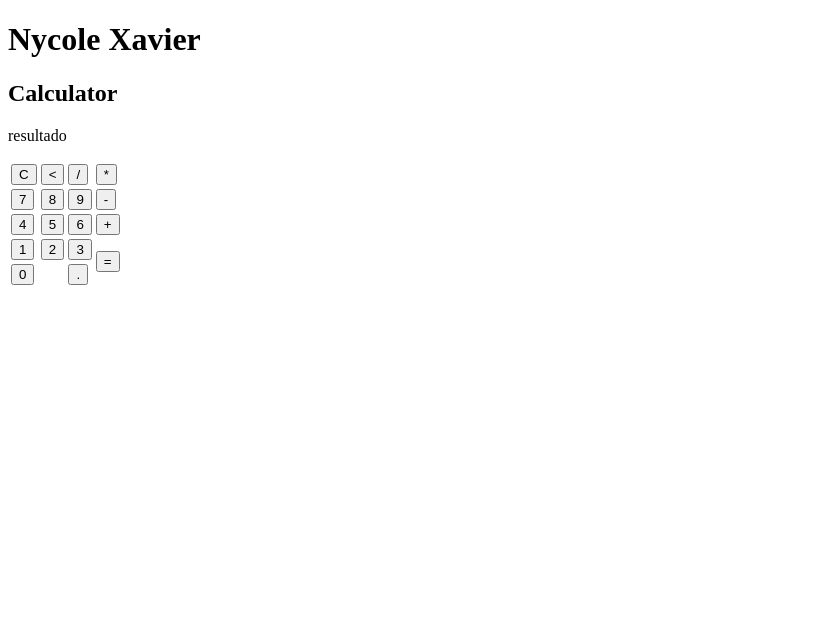
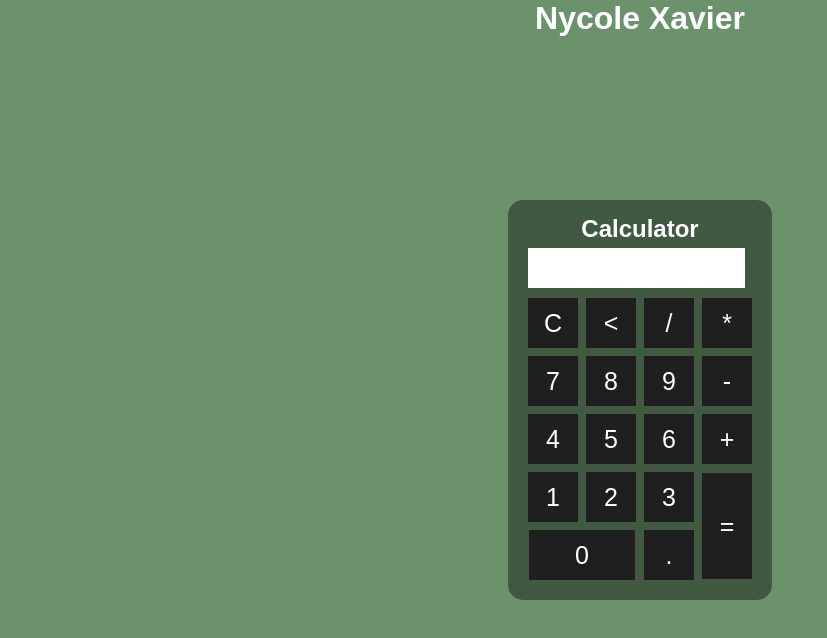
Before and after one commit to nycolexavier/calculator-javascript, a plain HTML site: page index.html in a window 1280 px wide. Shown: the whole page, without its empty margins (0-827 px from the left). Drawn offline with Linux system fonts and the light colour scheme.

Commit message:
finish calculator

```diff
--- a/calculator.js
+++ b/calculator.js
@@ -0,0 +1,26 @@
+function insert(num) {
+    var numero = document.getElementById('resultado').innerHTML;
+
+    document.getElementById('resultado').innerHTML = numero + num;
+}
+
+function clean ( ) {
+    document.getElementById('resultado').innerHTML = ""
+}
+
+function back () {
+    var resultado = document.getElementById('resultado').innerHTML;
+
+    document.getElementById('resultado').innerHTML = resultado.substring(0, resultado.length -1);
+}
+
+function calcular (){
+    var resultado = document.getElementById('resultado').innerHTML;
+
+    if(resultado){
+        document.getElementById('resultado').innerHTML = eval(resultado);
+    }
+    else {
+        document.getElementById('resultado').innerHTML = 'nada...'
+    }
+}
--- a/index.html
+++ b/index.html
@@ -13,35 +13,35 @@
         <h1>Nycole Xavier</h1>
         <div class="calculadora">
             <h2>Calculator</h2>
-            <p id="resultado" >resultado</p>
+            <p id="resultado" ></p>
             <table>
                 <tr>
-                    <td> <button>C</button> </td>
-                    <td> <button><</button> </td>
-                    <td> <button>/</button> </td>
-                    <td> <button>*</button> </td>
+                    <td> <button class="botao"  onclick="clean()">C</button> </td>
+                    <td> <button class="botao" onclick="back()"><</button> </td>
+                    <td> <button class="botao" onclick="insert('/')">/</button> </td>
+                    <td> <button class="botao" onclick="insert('*')">*</button> </td>
                 </tr>
                 <tr>
-                    <td> <button>7</button> </td>
-                    <td> <button>8</button> </td>
-                    <td> <button>9</button> </td>
-                    <td> <button>-</button> </td>
+                    <td> <button class="botao"  onclick="insert('7')">7</button> </td>
+                    <td> <button class="botao"  onclick="insert('8')">8</button> </td>
+                    <td> <button class="botao"  onclick="insert('9')">9</button> </td>
+                    <td> <button class="botao" onclick="insert('-')">-</button> </td>
                 </tr>
                 <tr>
-                    <td> <button>4</button> </td>
-                    <td> <button>5</button> </td>
-                    <td> <button>6</button> </td>
-                    <td> <button>+</button> </td>
+                    <td> <button class="botao"  onclick="insert('4')">4</button> </td>
+                    <td> <button class="botao"  onclick="insert('5')">5</button> </td>
+                    <td> <button class="botao"  onclick="insert('6')">6</button> </td>
+                    <td> <button class="botao" onclick="insert('+')">+</button> </td>
                 </tr>
                 <tr>
-                    <td> <button>1</button> </td>
-                    <td> <button>2</button> </td>
-                    <td> <button>3</button> </td>
-                    <td rowspan="2" > <button>=</button> </td>
+                    <td> <button class="botao"  onclick="insert('1')">1</button> </td>
+                    <td> <button class="botao"  onclick="insert('2')">2</button> </td>
+                    <td> <button class="botao"  onclick="insert('3')">3</button> </td>
+                    <td rowspan="2" > <button class="botao" style="height: 106px;" onclick="calcular()" >=</button> </td>
                 </tr>
                 <tr>
-                    <td colspan="2" > <button>0</button> </td>
-                    <td> <button>.</button> </td>
+                    <td colspan="2" > <button class="botao" style="width: 106px;" onclick="insert('0')">0</button> </td>
+                    <td> <button class="botao" onclick="insert('.')">.</button> </td>
                 </tr>
             </table>
         </div>
--- a/style.css
+++ b/style.css
@@ -0,0 +1,47 @@
+* {
+    margin: 0;
+    padding: 0;
+}
+
+.fundo{
+    background: rgb(108, 146, 108);
+    height: 100vh;
+    color: white;
+    font-family: Arial, Helvetica, sans-serif;
+    text-align: center;
+}
+
+.calculadora {
+    position: absolute;
+    background-color: rgba(0, 0, 0, 0.4);
+    top: 50%;
+    left: 50%;
+    transform: translate(-50%, -50%);
+    border-radius: 15px;
+    padding: 15px;
+}
+
+.botao {
+    width: 50px;
+    height: 50px;
+    font-size: 25px;
+    cursor: pointer;
+    margin: 3px;
+    background-color: rgb(31,  31, 31);
+    border: none;
+    color: white;
+}
+.botao:hover {
+    background-color: black;
+}
+
+#resultado {
+    width: 207px;
+    background-color: white;
+    height: 30px;
+    margin: 5px;
+    font-size: 25px;
+    color: black;
+    text-align: right;
+    padding: 5px;
+}
```
